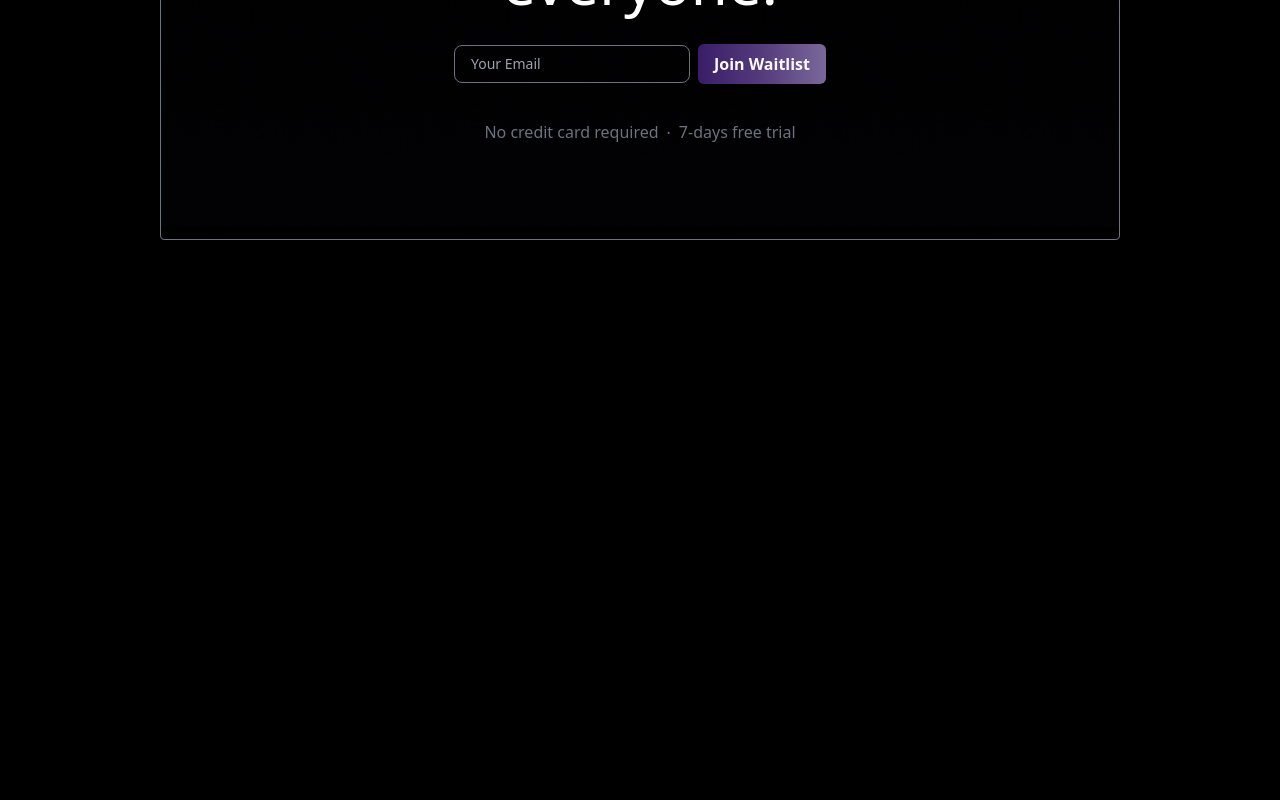
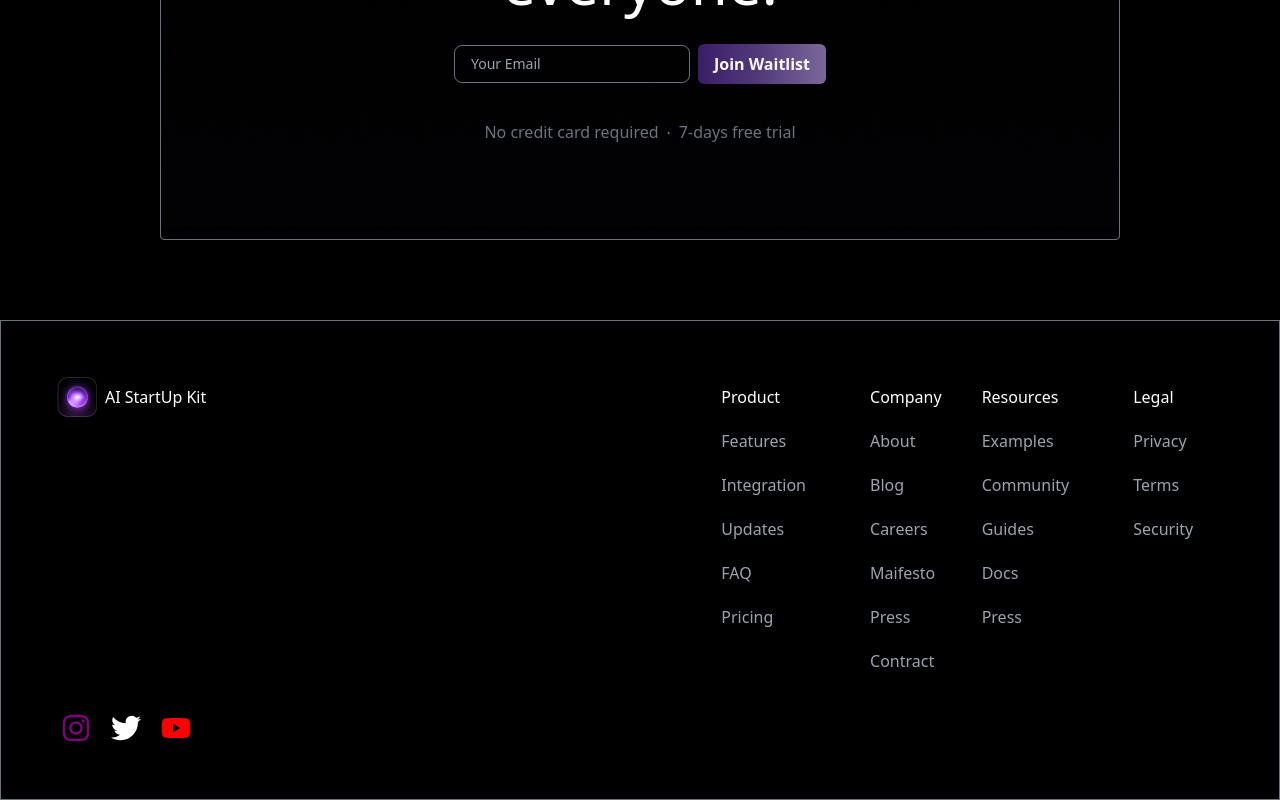
Before and after one commit to TheYashJain17/AI-Landing-Page, a Next.js app: page / in a window 1280 px wide. Shown: the part 5717-6517 px from the top of the page. Before the commit the page ends 5957 px from the top, so only its background shows below. Built offline with nearby package versions, Linux system fonts and the light colour scheme.

Commit message:
Completed The Footer Section.

```diff
--- a/src/app/page.tsx
+++ b/src/app/page.tsx
@@ -1,6 +1,7 @@
 import ClientSection from '@/components/layout/ClientSection'
 import EmailSection from '@/components/layout/EmailSection'
 import Features from '@/components/layout/Features'
+import Footer from '@/components/layout/Footer'
 import HeadingSection from '@/components/layout/HeadingSection'
 import MainSection from '@/components/layout/MainSection'
 import MidSection from '@/components/layout/MidSection'
@@ -34,6 +35,8 @@ const page = () => {
 
         <EmailSection/>
 
+        <Footer/>
+
       </div>
 
 
--- /dev/null
+++ b/src/components/layout/Footer.tsx
@@ -0,0 +1,113 @@
+import Image from 'next/image'
+import React from 'react'
+
+import { FaInstagram, FaTwitter, FaYoutube } from 'react-icons/fa'
+
+const Footer = (): React.JSX.Element => {
+
+  return (
+
+
+    <div className='flex items-center justify-between flex-col lg:flex-row border border-gray-500 min-h-[30rem] lg:h-[30rem] h-full md:mx-5 xl:mx-0'>
+
+
+
+      <div className='flex items-start justify-between flex-row lg:flex-col h-full w-full p-4 sm:p-8 lg:p-14'>
+
+        <div className='flex items-center justify-center flex-row gap-2'>
+
+          <Image
+
+            src={"/assets/Header/Logo.png"}
+            height={300}
+            width={300}
+            alt='icon'
+            className='h-10 w-10 rounded-lg'
+
+          />
+
+          <span className='text-white text-sm sm:text-base'>AI StartUp Kit</span>
+
+        </div>
+
+        <div className='flex items-center justify-center flex-row gap-5 mt-2 lg:mt-0 lg:ml-1'>
+
+          <FaInstagram size={30} color='purple' className='cursor-pointer'/>
+
+          <FaTwitter size={30} color='white' className='cursor-pointer'/>
+
+          <FaYoutube size={30} color='red' className='cursor-pointer'/>
+
+        </div>
+
+
+      </div>
+
+      <div className='flex justify-center text-white h-full w-full flex-col lg:flex-row gap-10 p-6 sm:p-10 lg:p-16'>
+
+
+        <div className='flex justify-start flex-row gap-4 lg:gap-16'>
+
+          <ul className='flex justify-start flex-col gap-5'>
+
+            <li className='text-white cursor-pointer'>Product</li>
+            <li className='text-gray-400 cursor-pointer'>Features</li>
+            <li className='text-gray-400 cursor-pointer'>Integration</li>
+            <li className='text-gray-400 cursor-pointer'>Updates</li>
+            <li className='text-gray-400 cursor-pointer'>FAQ</li>
+            <li className='text-gray-400 cursor-pointer'>Pricing</li>
+
+          </ul>
+
+          <ul className='flex justify-start flex-col gap-5'>
+
+            <li className='text-white cursor-pointer'>Company</li>
+            <li className='text-gray-400 cursor-pointer'>About</li>
+            <li className='text-gray-400 cursor-pointer'>Blog</li>
+            <li className='text-gray-400 cursor-pointer'>Careers</li>
+            <li className='text-gray-400 cursor-pointer'>Maifesto</li>
+            <li className='text-gray-400 cursor-pointer'>Press</li>
+            <li className='text-gray-400 cursor-pointer'>Contract</li>
+
+          </ul>
+
+
+        </div>
+
+
+
+        <div className='flex justify-start flex-row gap-4 lg:gap-16'>
+
+          <ul className='flex justify-start flex-col gap-5'>
+
+            <li className='text-white cursor-pointer'>Resources</li>
+            <li className='text-gray-400 cursor-pointer'>Examples</li>
+            <li className='text-gray-400 cursor-pointer'>Community</li>
+            <li className='text-gray-400 cursor-pointer'>Guides</li>
+            <li className='text-gray-400 cursor-pointer'>Docs</li>
+            <li className='text-gray-400 cursor-pointer'>Press</li>
+
+          </ul>
+
+          <ul className='flex justify-start flex-col gap-5'>
+
+            <li className='text-white cursor-pointer'>Legal</li>
+            <li className='text-gray-400 cursor-pointer'>Privacy</li>
+            <li className='text-gray-400 cursor-pointer'>Terms</li>
+            <li className='text-gray-400 cursor-pointer'>Security</li>
+
+
+          </ul>
+
+        </div>
+
+      </div>
+
+
+    </div>
+
+
+  )
+}
+
+export default Footer
```
